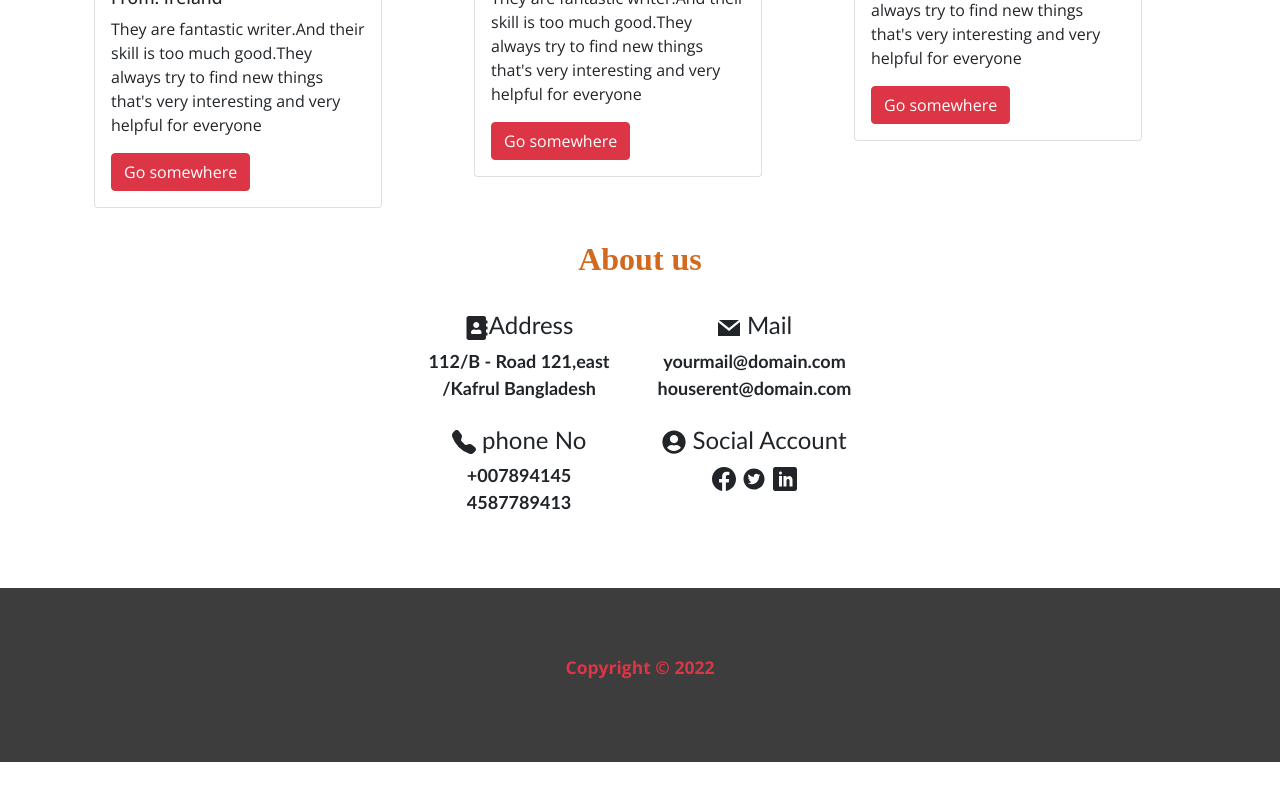
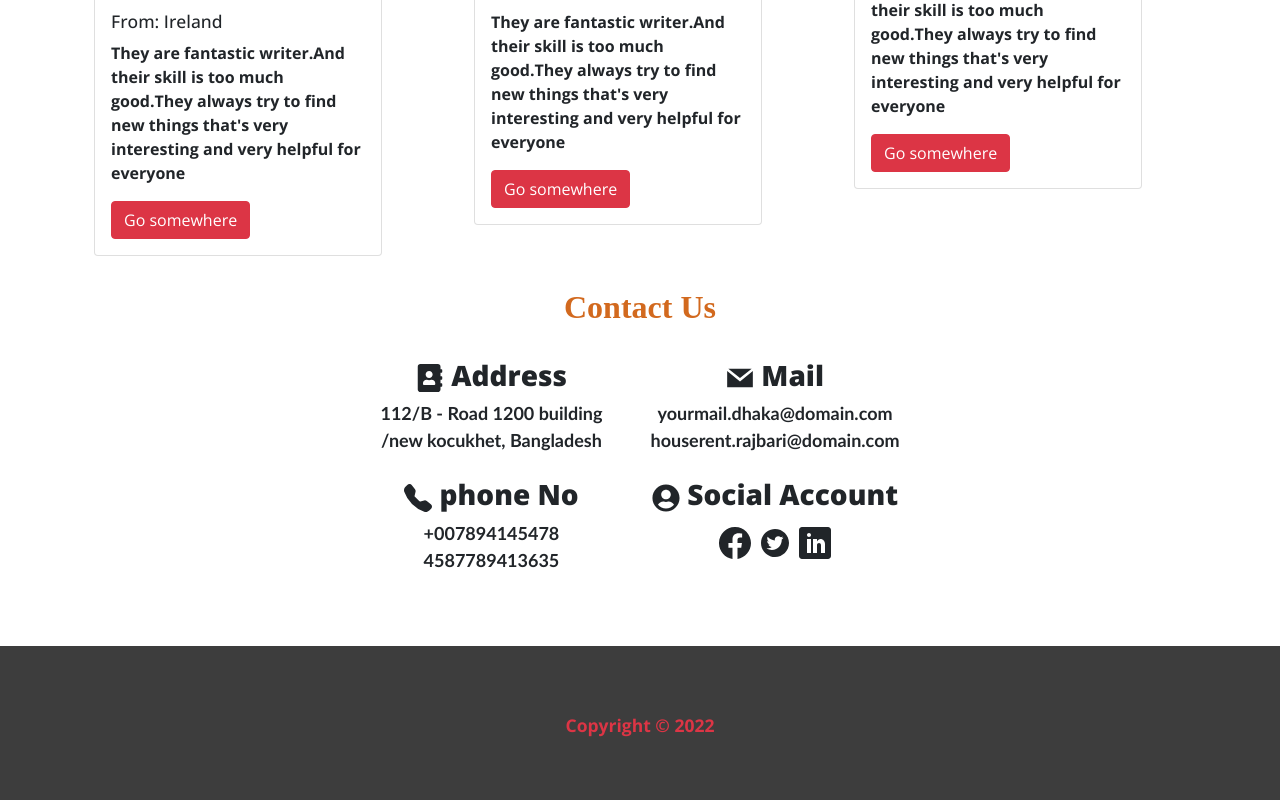
Before and after one commit to sabbir-hossen66/warehouse-management, a React (Create React App) app: page / in a window 1280 px wide. Shown: the part 2369-3169 px from the top of the page. Before the commit the page ends 3131 px from the top, so only its background shows below. Built offline with nearby package versions, Linux system fonts and the light colour scheme; no server answers.

Commit message:
client site organized

```diff
--- a/src/Pages/CategoryDetail/CategoryDetail.js
+++ b/src/Pages/CategoryDetail/CategoryDetail.js
@@ -19,6 +19,8 @@ const CategoryDetail = () => {
                     <a href="#" class="btn btn-info text-white">Deliver</a>
                 </div>
             </div>
+
+
             <div className='text-center mb-5'>
                 <Link to={`/checkout/${categoryId}`}>
                     <button className='checkout-button'>Order Items</button>
--- a/src/Pages/Home/About/About.css
+++ b/src/Pages/Home/About/About.css
@@ -15,5 +15,13 @@
 .social-style {
     font-family: 'Trebuchet MS', 'Lucida Sans Unicode', 'Lucida Grande', 'Lucida Sans', Arial, sans-serif;
     font-size: large;
-    font-weight: bold;
+
 }
+
+.font-style {
+    font-weight: bolder;
+}
+
+.social-icon-style:hover {
+    color: rgb(224, 146, 2);
+}
--- a/src/Pages/Home/About/About.js
+++ b/src/Pages/Home/About/About.js
@@ -13,33 +13,33 @@ import { BsTelephoneFill } from 'react-icons/bs';
 const About = () => {
     return (
         <div className='pb-5'>
-            <h2 className='about-header'>About us</h2>
+            <h2 className='about-header'>Contact Us</h2>
 
             <div className='flex justify-content-center'>
                 <div className='left-side me-5'>
                     <div className=' social-style'>
-                        <h4> <FaAddressBook></FaAddressBook>Address</h4>
-                        112/B - Road 121,east<br />
-                        /Kafrul Bangladesh
+                        <h3 className='font-style'> <FaAddressBook></FaAddressBook> Address</h3>
+                        112/B - Road 1200 building<br />
+                        /new kocukhet, Bangladesh
                     </div><br />
 
                     <div className=' social-style'>
-                        <h4><BsTelephoneFill></BsTelephoneFill>  phone No</h4>
-                        +007894145 <br />
-                        4587789413
+                        <h3 className='font-style'><BsTelephoneFill></BsTelephoneFill>  phone No</h3>
+                        +007894145478 <br />
+                        4587789413635
                     </div>
 
                 </div>
                 <div className="right-side">
                     <div className=' social-style'>
-                        <h4><GrMail></GrMail>  Mail</h4>
-                        yourmail@domain.com <br />
-                        houserent@domain.com
+                        <h3 className='font-style'><GrMail></GrMail>  Mail</h3>
+                        yourmail.dhaka@domain.com <br />
+                        houserent.rajbari@domain.com
                     </div><br />
 
                     <div className='social-style'>
-                        <h4><FaUserCircle></FaUserCircle>  Social Account</h4>
-                        <h4><BsFacebook></BsFacebook> <AiFillTwitterCircle></AiFillTwitterCircle>  <ImLinkedin></ImLinkedin></h4>
+                        <h3 className='font-style'><FaUserCircle></FaUserCircle> Social Account </h3>
+                        <h2><span className='social-icon-style'><BsFacebook></BsFacebook></span> <span className='social-icon-style'><AiFillTwitterCircle></AiFillTwitterCircle></span>  <span className='social-icon-style'><ImLinkedin></ImLinkedin></span></h2>
                     </div>
                 </div>
             </div>
--- a/src/Pages/Shared/Header/Header.js
+++ b/src/Pages/Shared/Header/Header.js
@@ -32,7 +32,7 @@ const Header = () => {
                         {/* <Nav.Link as={Link} to="home">Home</Nav.Link> */}
 
                         <Nav className="ms-auto">
-                            <Nav.Link as={Link} to='#home'>Home</Nav.Link>
+                            <Nav.Link as={Link} to='home'>Home</Nav.Link>
                             <Nav.Link href="home#categories">Categories</Nav.Link>
                             <Nav.Link href="home#writers">Writers</Nav.Link>
                         </Nav>
```
